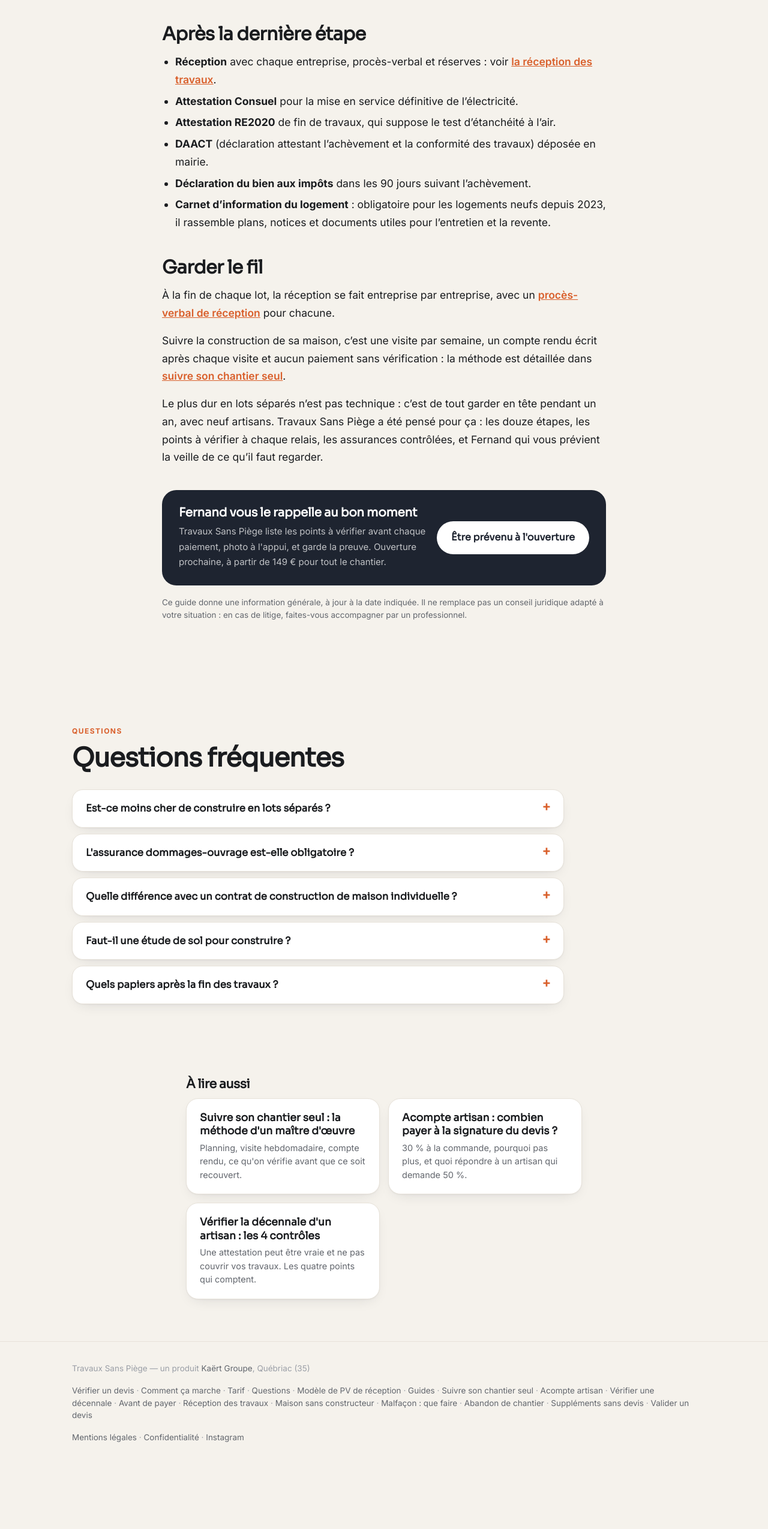
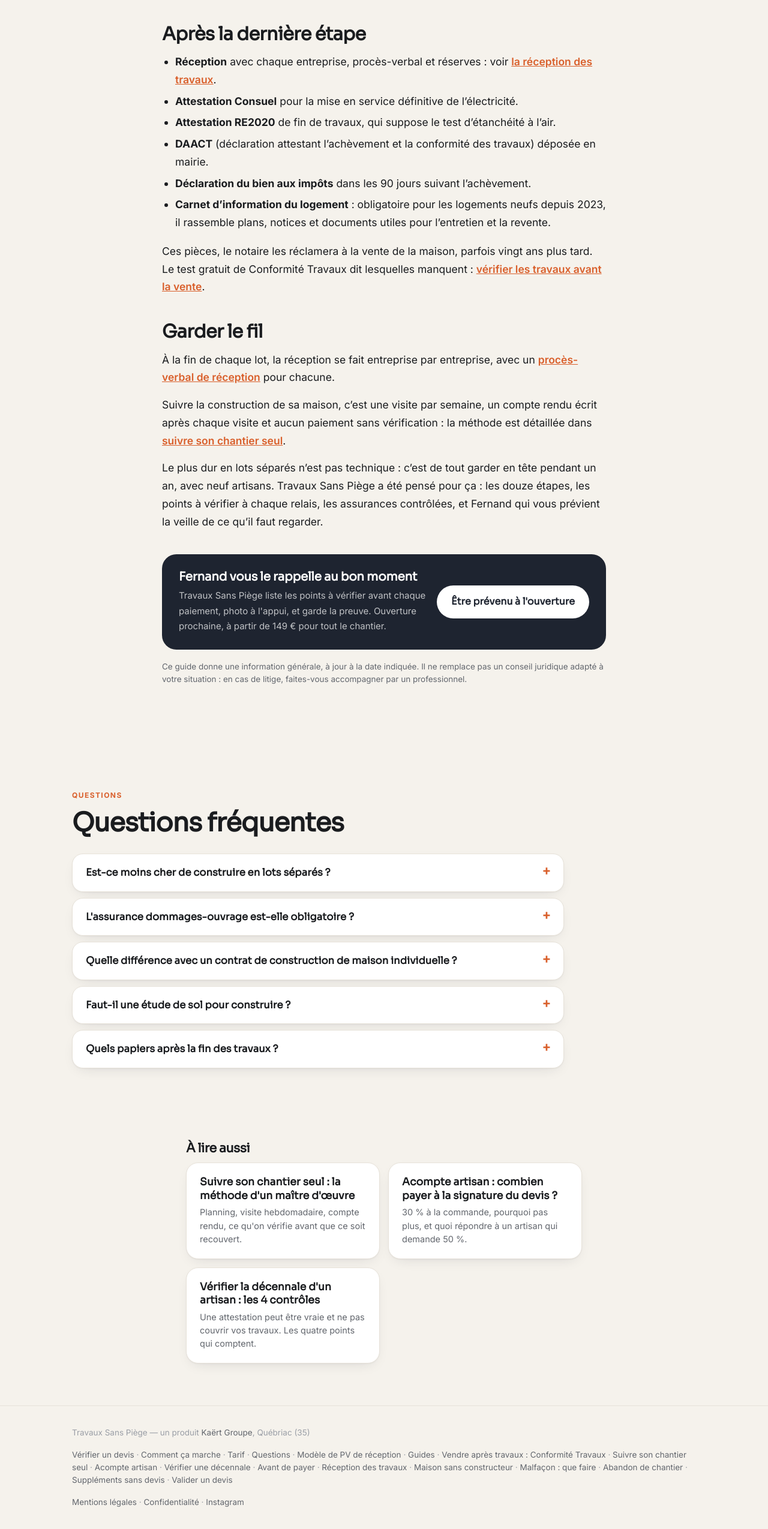
Before and after one commit to saidchiki0602-max/travauxsanspiege-site, an Astro site: page /guides/construire-maison-lots-separes in a window 1280 px wide. Shown: the part 3477-6026 px from the top of the page at 60% size. Before the commit the page ends 5918 px from the top, so only its background shows below. Built offline with nearby package versions, Linux system fonts and the light colour scheme; Astro itself is replaced by a stand-in of ours; no server answers.

Commit message:
Liens vers Conformité Travaux : réception, construction en lots, pied de page
Co-Authored-By: Claude Opus 5.5 <noreply@anthropic.com>
Claude-Session: https://claude.ai/code/session_01MaGvoBSoBazyTxVJabuoVU

```diff
--- a/src/components/Footer.astro
+++ b/src/components/Footer.astro
@@ -5,6 +5,6 @@ const here = Astro.url.pathname;
 ---
 <footer><div class="wrap">
   <span>Travaux Sans Piège — un produit <a href="https://kaertgroupe.com/">Kaërt Groupe</a>, Québriac (35)</span>
-  <span><a href={L('/verifier-un-devis/', here)}>Vérifier un devis</a> · <a href={L('/comment-ca-marche/', here)}>Comment ça marche</a> · <a href={L('/tarif/', here)}>Tarif</a> · <a href={L('/questions/', here)}>Questions</a> · <a href={L('/modele-pv-reception-travaux/', here)}>Modèle de PV de réception</a> · <a href={L('/guides/', here)}>Guides</a>{guides.map((g) => <> · <a href={L(`/guides/${g.slug}/`, here)}>{g.short}</a></>)}</span>
+  <span><a href={L('/verifier-un-devis/', here)}>Vérifier un devis</a> · <a href={L('/comment-ca-marche/', here)}>Comment ça marche</a> · <a href={L('/tarif/', here)}>Tarif</a> · <a href={L('/questions/', here)}>Questions</a> · <a href={L('/modele-pv-reception-travaux/', here)}>Modèle de PV de réception</a> · <a href={L('/guides/', here)}>Guides</a> · <a href="https://conformitetravaux.com/">Vendre après travaux : Conformité Travaux</a>{guides.map((g) => <> · <a href={L(`/guides/${g.slug}/`, here)}>{g.short}</a></>)}</span>
   <span><a href={L('/mentions-legales/', here)}>Mentions légales</a> · <a href={L('/confidentialite/', here)}>Confidentialité</a> · <a href="https://www.instagram.com/travauxsanspiege.fr/" rel="noopener">Instagram</a></span>
 </div></footer>
--- a/src/pages/guides/construire-maison-lots-separes.md
+++ b/src/pages/guides/construire-maison-lots-separes.md
@@ -76,6 +76,8 @@ L'ordre des corps de métier sur une construction est toujours le même ; ce qui
 - **Déclaration du bien aux impôts** dans les 90 jours suivant l'achèvement.
 - **Carnet d'information du logement** : obligatoire pour les logements neufs depuis 2023, il rassemble plans, notices et documents utiles pour l'entretien et la revente.
 
+Ces pièces, le notaire les réclamera à la vente de la maison, parfois vingt ans plus tard. Le test gratuit de Conformité Travaux dit lesquelles manquent : [vérifier les travaux avant la vente](https://conformitetravaux.com/verifier-travaux-avant-vente/).
+
 ## Garder le fil
 
 À la fin de chaque lot, la réception se fait entreprise par entreprise, avec un [procès-verbal de réception](/modele-pv-reception-travaux/) pour chacune.
```
Also changed, not shown: src/pages/guides/reception-travaux.md (+2 -0 lines).
